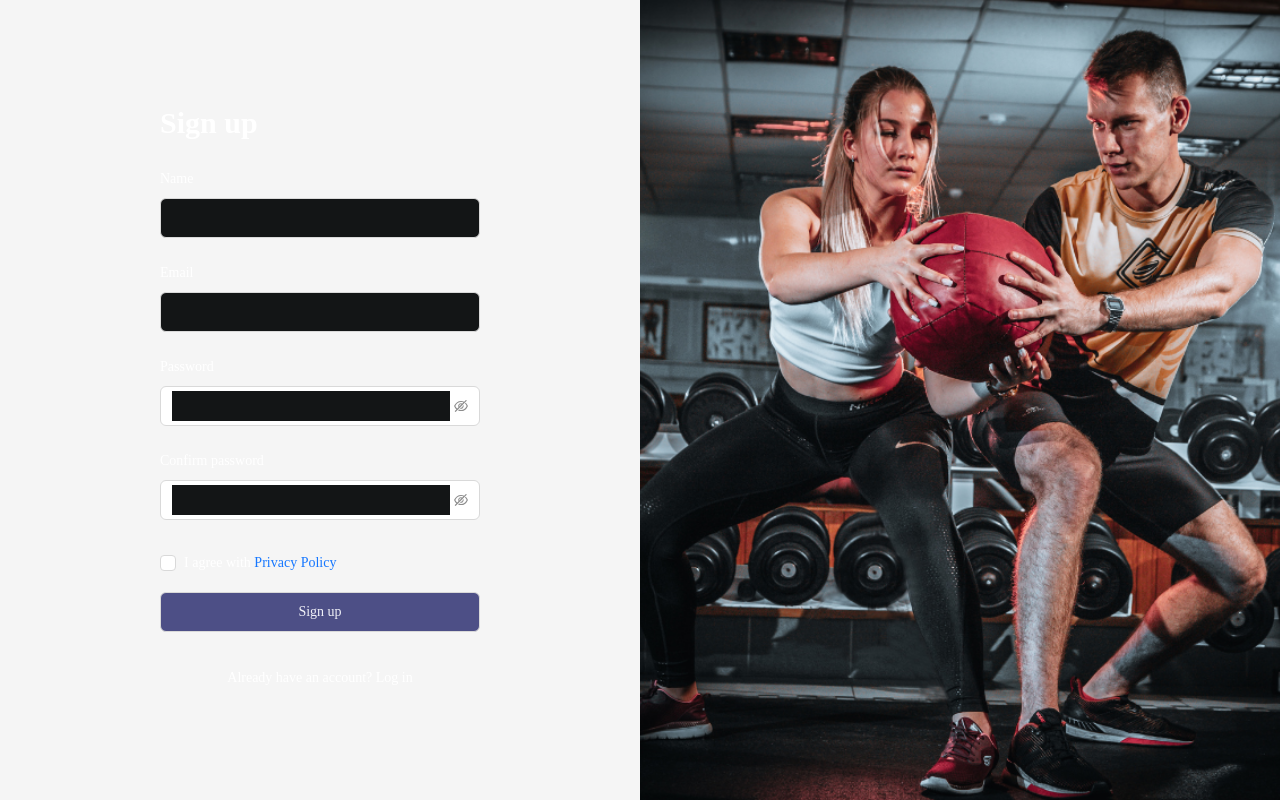
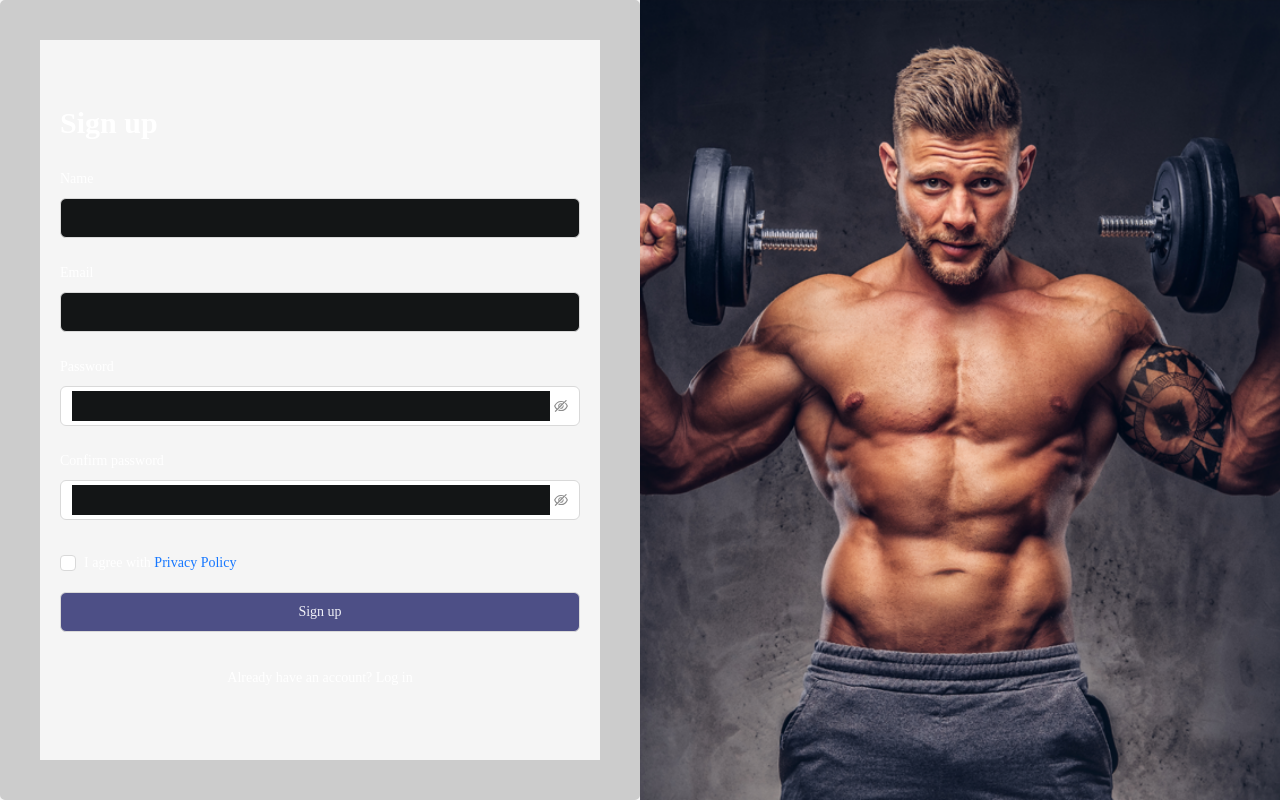
Before and after one commit to IT20253912/paf-04, a React (Create React App) app in the folder frontend/frontend/: page /signup in a window 1280 px wide. Built offline with nearby package versions, Linux system fonts and the light colour scheme; a web font is replaced by a local one.

Commit message:
login registration

```diff
--- a/frontend/frontend/src/pages/User/Login.jsx
+++ b/frontend/frontend/src/pages/User/Login.jsx
@@ -85,7 +85,7 @@ const Login = () => {
         <Content>
           <Row className="main-col">
             <Col className="form-section" span={12}>
-              <Col className="innter-form-section" span={12}>
+              <Col className="innter-form-section" span={24} style={{border: '40px solid #ccc', borderRadius: '5px', padding: '20px'}}>
                 <h3 className="text-align-left">Login</h3>
 
                 <Form
--- a/frontend/frontend/src/pages/User/Signin.jsx
+++ b/frontend/frontend/src/pages/User/Signin.jsx
@@ -169,7 +169,7 @@ const Signin = () => {
                 type="flex"
                 justify="center"
                 align=""
-                span={12}
+                span={24} style={{border: '40px solid #ccc', borderRadius: '5px', padding: '20px'}}
               >
                 <h3 className="text-align-left">Sign up</h3>
 
```
Also changed, not shown: frontend/frontend/public/images/New folder/login-pic.png (added), frontend/frontend/public/images/login-pic.png.
